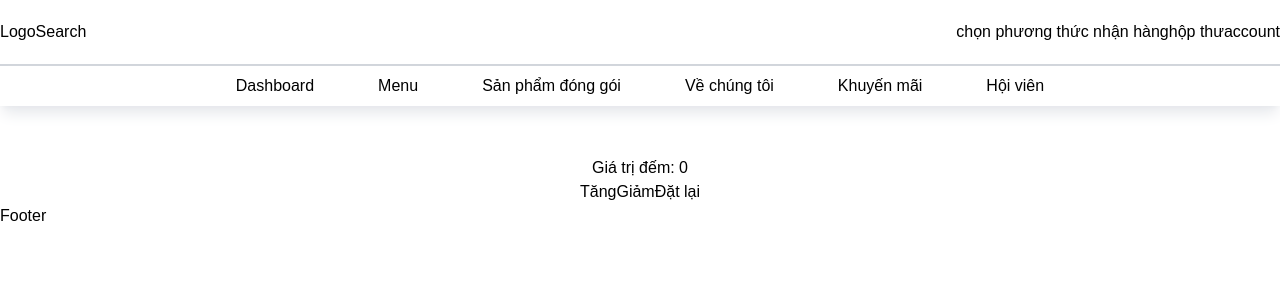
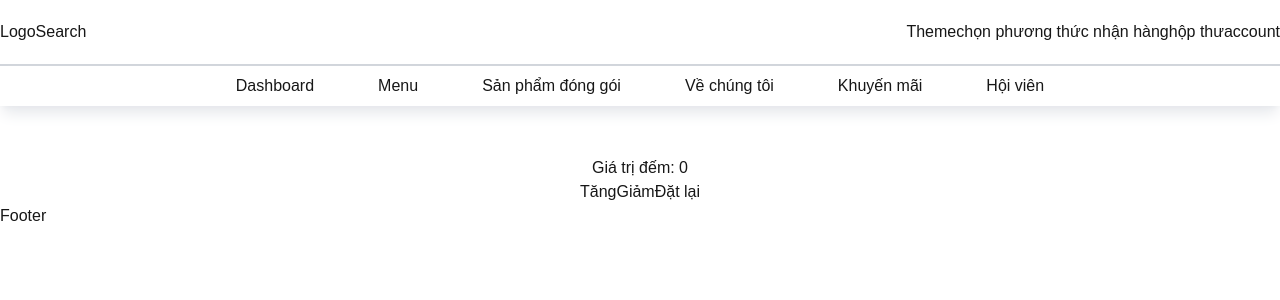
Before and after one commit to congtran8991/coffee_shop_fe, a Next.js app in the folder coffee_fee/: page /page1 in a window 1280 px wide. Shown: the top 300 px of the page. Built offline with nearby package versions, Linux system fonts and the light colour scheme.

Commit message:
optimize code

```diff
--- a/coffee_fee/app/globals.css
+++ b/coffee_fee/app/globals.css
@@ -4,7 +4,7 @@
 
 :root {
   --background: #ffffff;
-  /* --foreground: #171717; */
+  --foreground: #171717;
 }
 
 @media (prefers-color-scheme: dark) {
@@ -15,8 +15,8 @@
 }
 
 body {
-  /* color: var(--foreground);
-  background: var(--background); */
+  color: var(--foreground);
+  background: var(--background);
   font-family: Arial, Helvetica, sans-serif;
 }
 
--- a/coffee_fee/app/layout.tsx
+++ b/coffee_fee/app/layout.tsx
@@ -6,6 +6,7 @@ import Header from '@/components/header';
 import Footer from '@/components/Footer';
 import ToastProvider from '@/components/ToastProvider';
 import ReduxToolkitProvider from '@/provider/ReduxToolkit';
+import Theme from '@/provider/Theme';
 
 const geistSans = Geist({
   variable: '--font-geist-sans',
@@ -28,16 +29,18 @@ export default function RootLayout({
   children: React.ReactNode;
 }>) {
   return (
-    <html lang="en">
+    <html lang="en" suppressHydrationWarning>
       <body
         className={`${geistSans.variable} ${geistMono.variable} antialiased`}
       >
         <ReduxToolkitProvider>
-          <ToastProvider>
-            <Header />
-            {children}
-            <Footer />
-          </ToastProvider>
+          <Theme>
+            <ToastProvider>
+              <Header />
+              {children}
+              <Footer />
+            </ToastProvider>
+          </Theme>
         </ReduxToolkitProvider>
       </body>
     </html>
--- /dev/null
+++ b/coffee_fee/components/header/Nav.tsx
@@ -0,0 +1,60 @@
+import { subTabAbout } from './menus/about';
+import { subTabDashboard } from './menus/dashboard';
+import { subTabMember } from './menus/member';
+import { subTabMenu } from './menus/menu';
+import { subTabProduct } from './menus/product';
+import { subTabPromotion } from './menus/promotion';
+import SubTab from './Nav.SubTab';
+import WrapTab from './Nav.WrapTab';
+
+const menu = [
+  {
+    title: 'Dashboard',
+    subMenu: subTabDashboard,
+  },
+  {
+    title: 'Menu',
+    subMenu: subTabMenu,
+  },
+  {
+    title: 'Sản phẩm đóng gói',
+    subMenu: subTabProduct,
+  },
+  {
+    title: 'Về chúng tôi',
+    subMenu: subTabAbout,
+  },
+  {
+    title: 'Khuyến mãi',
+    subMenu: subTabPromotion,
+  },
+  {
+    title: 'Hội viên',
+    subMenu: subTabMember,
+  },
+];
+const Nav = () => {
+  return (
+    <div className="shadow-lg shadow-gray-200">
+      <ul className="container flex justify-center">
+        {menu.map((x, index) => {
+          return (
+            <WrapTab title={x.title} key={index} isSubTab={!!x.subMenu.length}>
+              {x.subMenu.map((x) => {
+                return (
+                  <SubTab
+                    key={x.key}
+                    titleTab={x.titleTab}
+                    listSub={x.listSub}
+                  />
+                );
+              })}
+            </WrapTab>
+          );
+        })}
+      </ul>
+    </div>
+  );
+};
+
+export default Nav;
--- /dev/null
+++ b/coffee_fee/components/header/TopHeader.tsx
@@ -0,0 +1,35 @@
+'use client';
+import { useTheme } from 'next-themes';
+const TopHeader = () => {
+  const { theme, setTheme } = useTheme();
+  return (
+    <div className="border-b-2 border-gray-300">
+      <div className="container flex justify-between items-center h-16 ">
+        <div className="flex">
+          <div>Logo</div>
+          <div>Search</div>
+        </div>
+        <div className="flex">
+          <div
+            onClick={() => {
+              console.log(theme, 'theme123');
+              setTheme((v) => {
+                if (v === 'dark') {
+                  return 'light';
+                }
+                return 'dark';
+              });
+            }}
+          >
+            Theme
+          </div>
+          <div>chọn phương thức nhận hàng</div>
+          <div>hộp thư</div>
+          <div>account</div>
+        </div>
+      </div>
+    </div>
+  );
+};
+
+export default TopHeader;
--- a/coffee_fee/components/header/index.tsx
+++ b/coffee_fee/components/header/index.tsx
@@ -1,81 +1,13 @@
-import SubTab from './SubTab';
-import { subTabPromotion } from './menus/promotion';
-import { subTabAbout } from './menus/about';
-import { subTabDashboard } from './menus/dashboard';
-import { subTabMember } from './menus/member';
-import { subTabMenu } from './menus/menu';
-import { subTabProduct } from './menus/product';
-
-import WrapTab from './WrapTab';
-
-const menu = [
-  {
-    title: 'Dashboard',
-    subMenu: subTabDashboard,
-  },
-  {
-    title: 'Menu',
-    subMenu: subTabMenu,
-  },
-  {
-    title: 'Sản phẩm đóng gói',
-    subMenu: subTabProduct,
-  },
-  {
-    title: 'Về chúng tôi',
-    subMenu: subTabAbout,
-  },
-  {
-    title: 'Khuyến mãi',
-    subMenu: subTabPromotion,
-  },
-  {
-    title: 'Hội viên',
-    subMenu: subTabMember,
-  },
-];
+import TopHeader from './TopHeader';
+import Nav from './Nav';
 
 const Header = () => {
   return (
     <div>
       <header className="bg-white">
-        <div className="border-b-2 border-gray-300">
-          <div className="container flex justify-between items-center h-16 ">
-            <div className="flex">
-              <div>Logo</div>
-              <div>Search</div>
-            </div>
-            <div className="flex">
-              <div>chọn phương thức nhận hàng</div>
-              <div>hộp thư</div>
-              <div>account</div>
-            </div>
-          </div>
-        </div>
+        <TopHeader />
 
-        <div className="shadow-lg shadow-gray-200">
-          <ul className="container flex justify-center">
-            {menu.map((x, index) => {
-              return (
-                <WrapTab
-                  title={x.title}
-                  key={index}
-                  isSubTab={!!x.subMenu.length}
-                >
-                  {x.subMenu.map((x) => {
-                    return (
-                      <SubTab
-                        key={x.key}
-                        titleTab={x.titleTab}
-                        listSub={x.listSub}
-                      />
-                    );
-                  })}
-                </WrapTab>
-              );
-            })}
-          </ul>
-        </div>
+        <Nav />
       </header>
     </div>
   );
--- a/coffee_fee/package.json
+++ b/coffee_fee/package.json
@@ -12,6 +12,7 @@
     "@reduxjs/toolkit": "^2.5.0",
     "axios": "^1.7.9",
     "next": "15.1.2",
+    "next-themes": "^0.4.4",
     "query-string": "^9.1.1",
     "react": "^19.0.0",
     "react-dom": "^19.0.0",
--- /dev/null
+++ b/coffee_fee/provider/Theme.tsx
@@ -0,0 +1,15 @@
+'use client';
+
+import { ThemeProvider } from 'next-themes';
+
+export default function Theme({ children }: { children: React.ReactNode }) {
+  return (
+    <ThemeProvider
+      themes={['light', 'dark', 'blue']}
+      defaultTheme="light"
+      attribute="class"
+    >
+      {children}
+    </ThemeProvider>
+  );
+}
--- a/coffee_fee/tailwind.config.ts
+++ b/coffee_fee/tailwind.config.ts
@@ -2,6 +2,7 @@ import type { Config } from 'tailwindcss';
 import KColors from './constants/colors';
 
 export default {
+  darkMode: 'class',
   content: [
     './pages/**/*.{js,ts,jsx,tsx,mdx}',
     './components/**/*.{js,ts,jsx,tsx,mdx}',
@@ -13,8 +14,8 @@ export default {
     },
     extend: {
       colors: {
-        background: 'var(--background)',
-        foreground: 'var(--foreground)',
+        // background: 'var(--background)',
+        // foreground: 'var(--foreground)',
         primary: {
           dark: KColors.primary.dark,
           normal: KColors.primary.normal,
```
Also changed, not shown: coffee_fee/components/header/Nav.SubTab.tsx (renamed from coffee_fee/components/header/SubTab.tsx), coffee_fee/components/header/Nav.WrapTab.tsx (renamed from coffee_fee/components/header/WrapTab.tsx), 1 other file (tests, documents, lock files or other folders).
